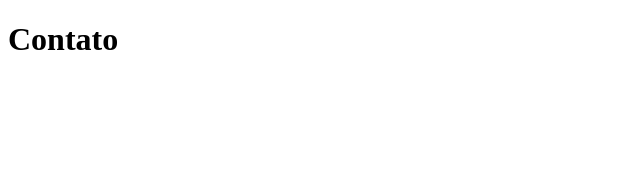
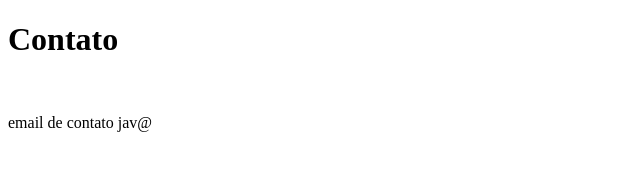
Before and after one commit to jandervalente/sist1, a plain HTML site: page contato.html in a window 1280 px wide. Shown: the whole page, without its empty margins (0-640 px from the left). Drawn offline with Linux system fonts and the light colour scheme.

Commit message:
incluindo o email de contato

```diff
--- a/contato.html
+++ b/contato.html
@@ -7,5 +7,7 @@
 </head>
 <body>
     <h1>Contato</h1>
+    <br>
+    <p> email de contato jav@</p>
 </body>
 </html>
```
